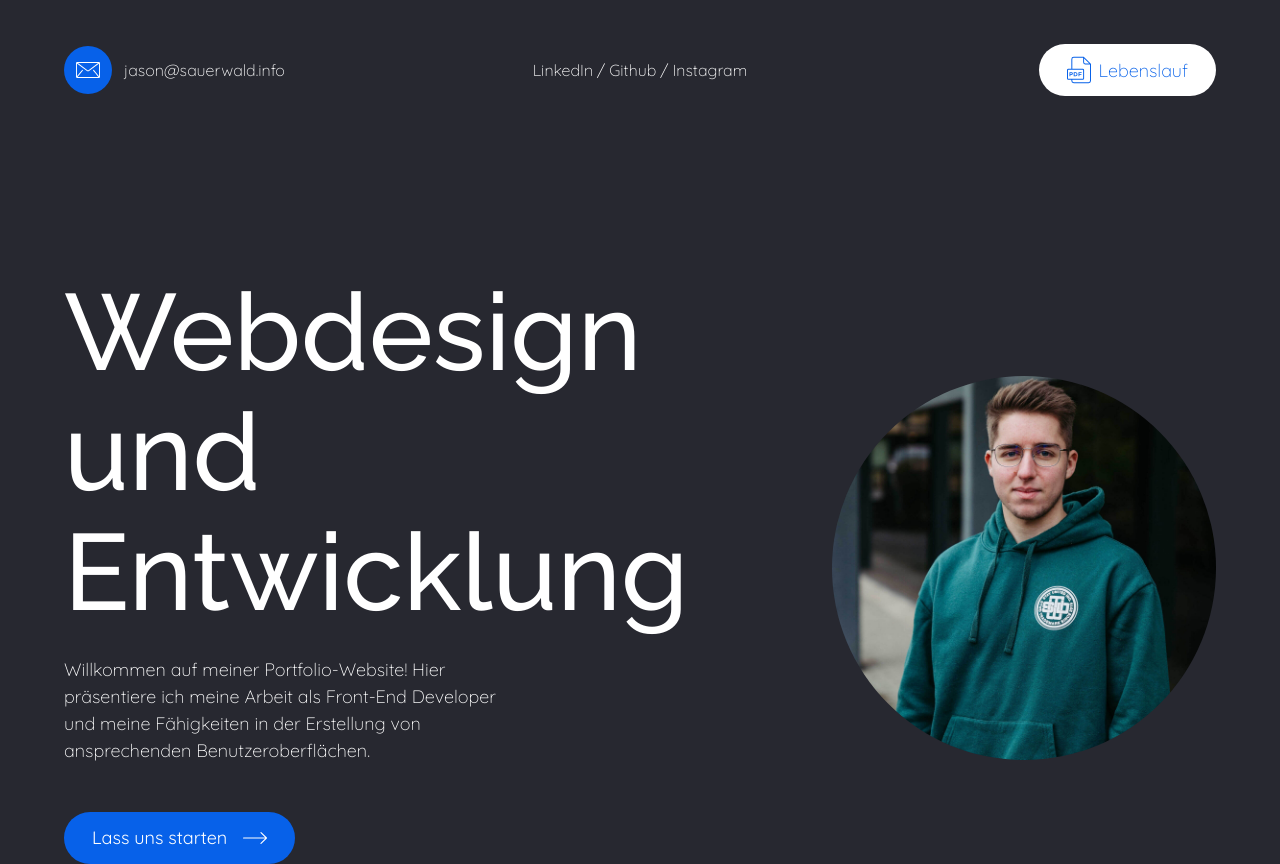
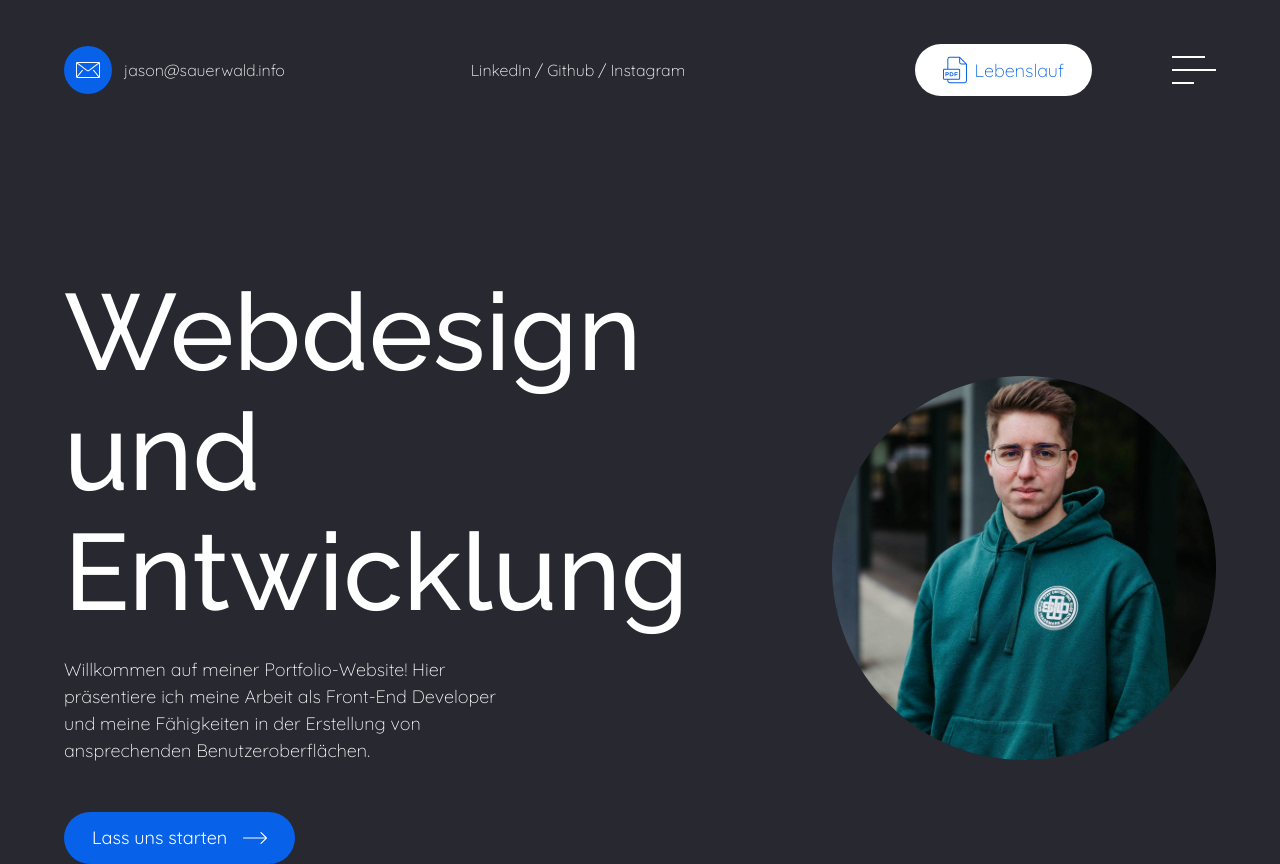
Before and after one commit to JasonSa19/vue-portfolio, a Vue app: page / in a window 1280 px wide. Built offline with nearby package versions, Linux system fonts and the light colour scheme.

Commit message:
Create menu-toggler

```diff
--- a/src/components/Header.vue
+++ b/src/components/Header.vue
@@ -27,5 +27,16 @@ const resume = ref("#");
       class="flex flex-1 justify-end"
       buttonText="Lebenslauf"
     />
+    <button
+      class="menu-toggle align-end group ml-20 flex h-7 w-11 flex-col justify-between transition-all"
+    >
+      <span
+        class="h-[2px] w-3/4 bg-white transition-all group-hover:w-full"
+      ></span>
+      <span class="h-[2px] w-full bg-white"></span>
+      <span
+        class="h-[2px] w-2/4 bg-white transition-all group-hover:w-full"
+      ></span>
+    </button>
   </header>
 </template>
```
